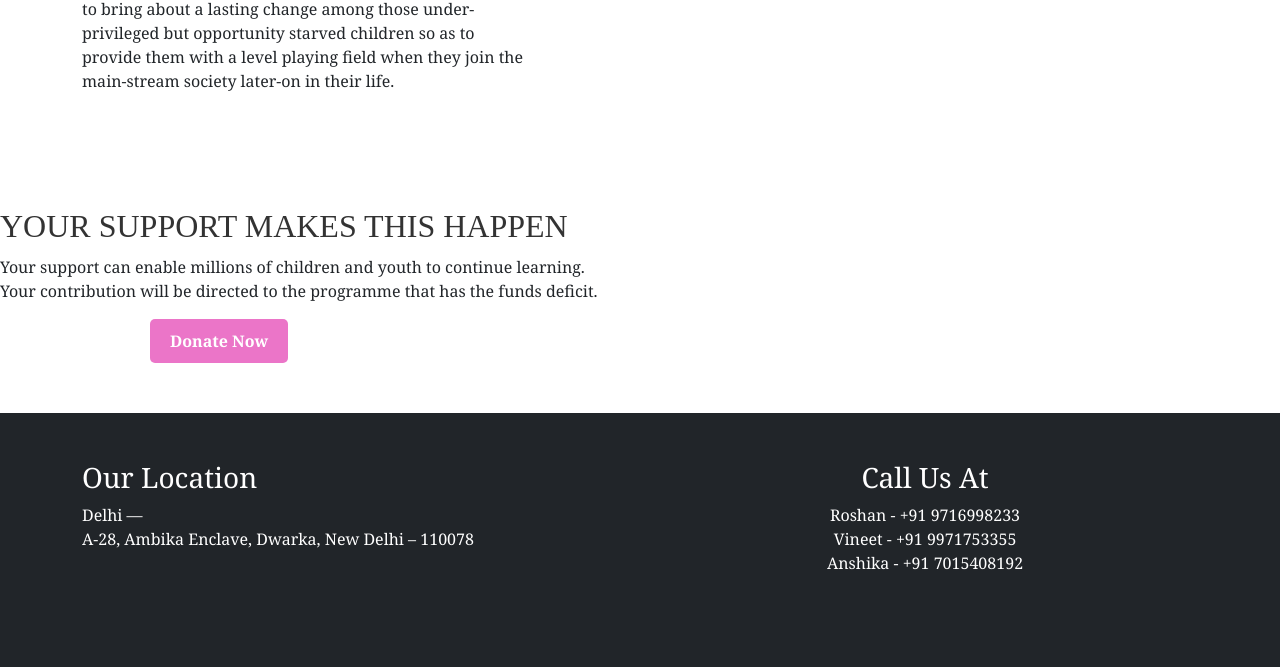
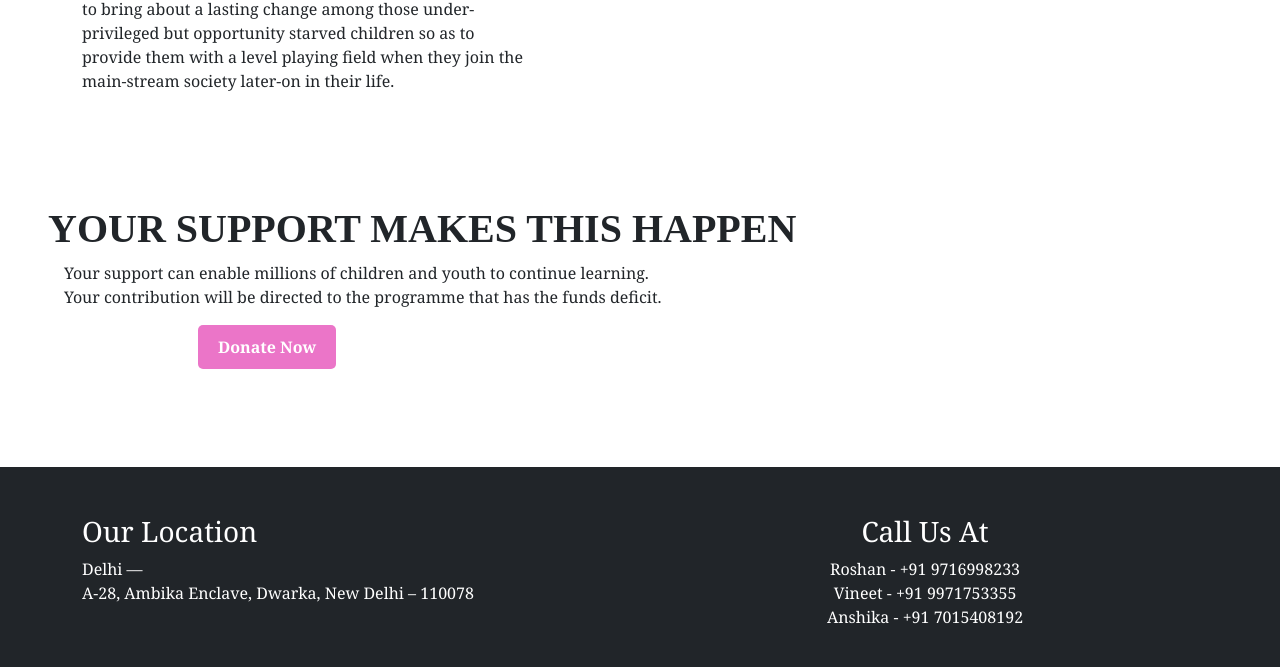
Before and after one commit to Aafreen18/Nanhi-Kashtiyan, a plain HTML site: page components/ABOUT_US/wordFromFounder.html in a window 1280 px wide. Shown: the part 1081-1748 px from the top of the page. Drawn offline with nearby package versions, Linux system fonts and the light colour scheme.

Commit message:
changes in about

```diff
--- a/components/ABOUT_US/wordFromFounder.html
+++ b/components/ABOUT_US/wordFromFounder.html
@@ -55,11 +55,13 @@
         </div>
       </div>
   </nav>
+
   <section>
     <div style="text-align: center; background-image: none; font-weight: bold;padding-top: 40px;">
     <h2> WORD FROM FOUNDER</h2>
     </div>
   </section>
+
   <section class="py-5">
     <div class="container">
       <div class="row gx-4 align-items-center justify-content-between">
@@ -77,16 +79,20 @@
       </div>
     </div>
   </section>
-  <section style="background-image: none; padding-top: 50px;">
-    <h2 style="text-align: left; font-family: 'Times New Roman', Times, serif;background-image: none;" >YOUR SUPPORT MAKES THIS HAPPEN</h2>
-     Your support can enable millions of children and youth to continue learning.<br> Your contribution will be directed to the programme that has the funds deficit.</p>
-     <div class="donatebutton" style="text-align:justify; padding-left: 150px;padding-bottom: 50px;">
-      <a href="/components/GET_INVOLVED/donate.html"> <button class="donate-button">Donate Now</button></a>
+
+  <section style="background-image: none; padding-top: 50px;" class="p-5">
+    <div class="d-flex flex-column">
+      <h1 style="font-family: 'Times New Roman', Times, serif;background-image: none; font-weight: bold;" >
+        YOUR SUPPORT MAKES THIS HAPPEN
+      </h1>
+      <p class="px-3">Your support can enable millions of children and youth to continue learning.<br> Your
+        contribution will be directed to the programme that has the funds deficit.
+      </p>
+      <div class="donatebutton" style="text-align:justify; padding-left: 150px;padding-bottom: 50px;">
+        <a href="/components/GET_INVOLVED/donate.html"> <button class="donate-button">Donate Now</button></a>
       </div>
-    </section>
-
-  <!-- hey vivek, you can add your content here -->
-
+    </div>
+  </section>
 
   <section class="location-section bg-dark text-white p-5">
     <div class="container">
```
Also changed, not shown: components/ABOUT_US/inspiration.html (+15 -7 lines), components/ABOUT_US/ourteam.html (+31 -11 lines).
